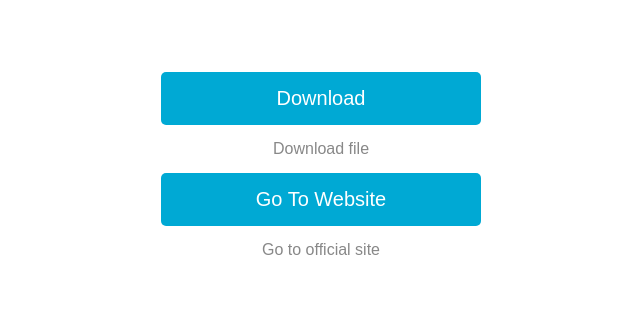
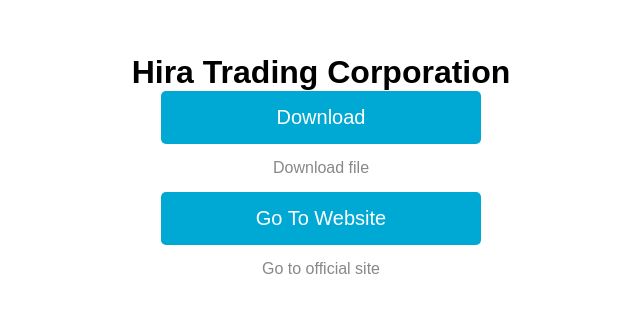
Before and after one commit to Vaibhav-jain-2008/HiraTradingCorporation, a plain HTML site: page Index.html in a window 1280 px wide. Shown: the part 227-540 px from the top of the page, without its empty margins (319-959 px from the left). Drawn offline with Linux system fonts and the light colour scheme.

Commit message:
Update Index.html

```diff
--- a/Index.html
+++ b/Index.html
@@ -4,6 +4,7 @@
 	<meta charset="UTF-8">
 	<title>Hira Trading Corporation</title>
 	<link rel="stylesheet" href="style.css">
+	<H1>Hira Trading Corporation</h1>
 </head>
 <body>
 	<a href="HTC.apk" download="Apk">
```
